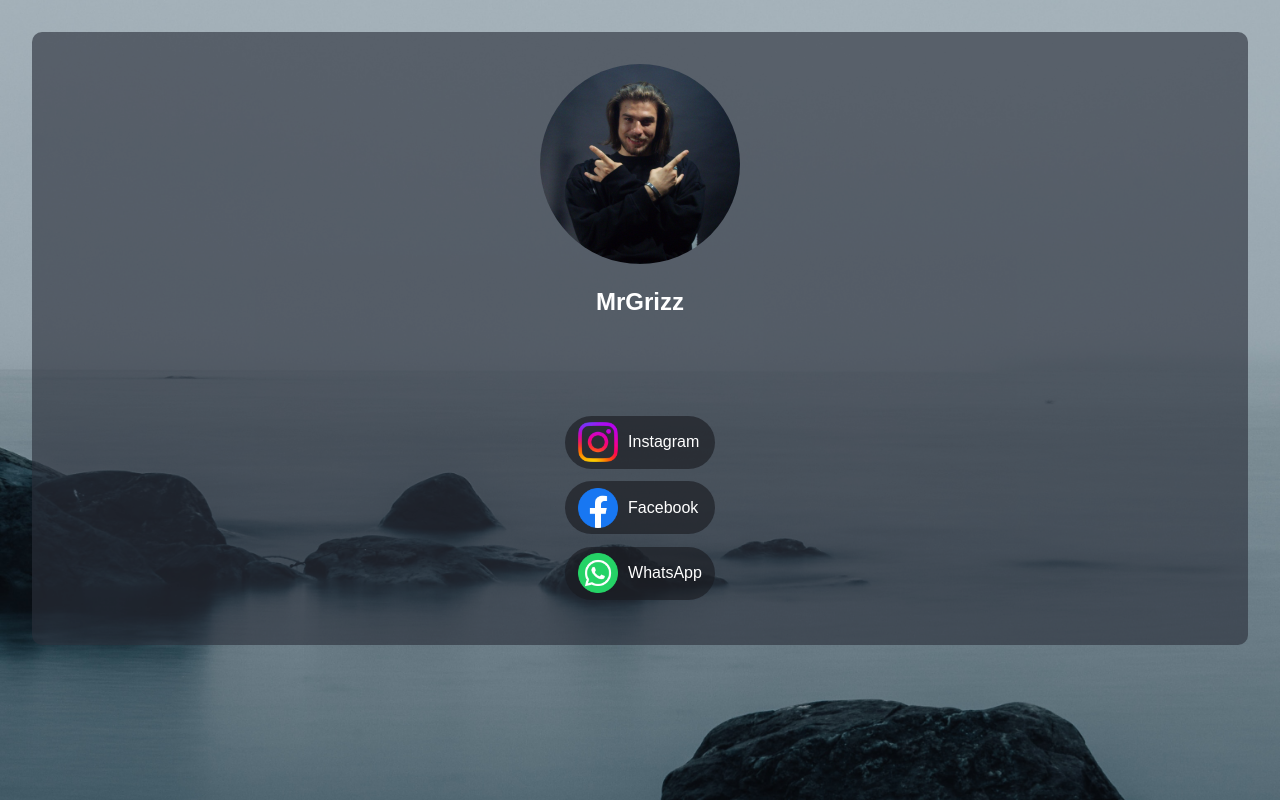
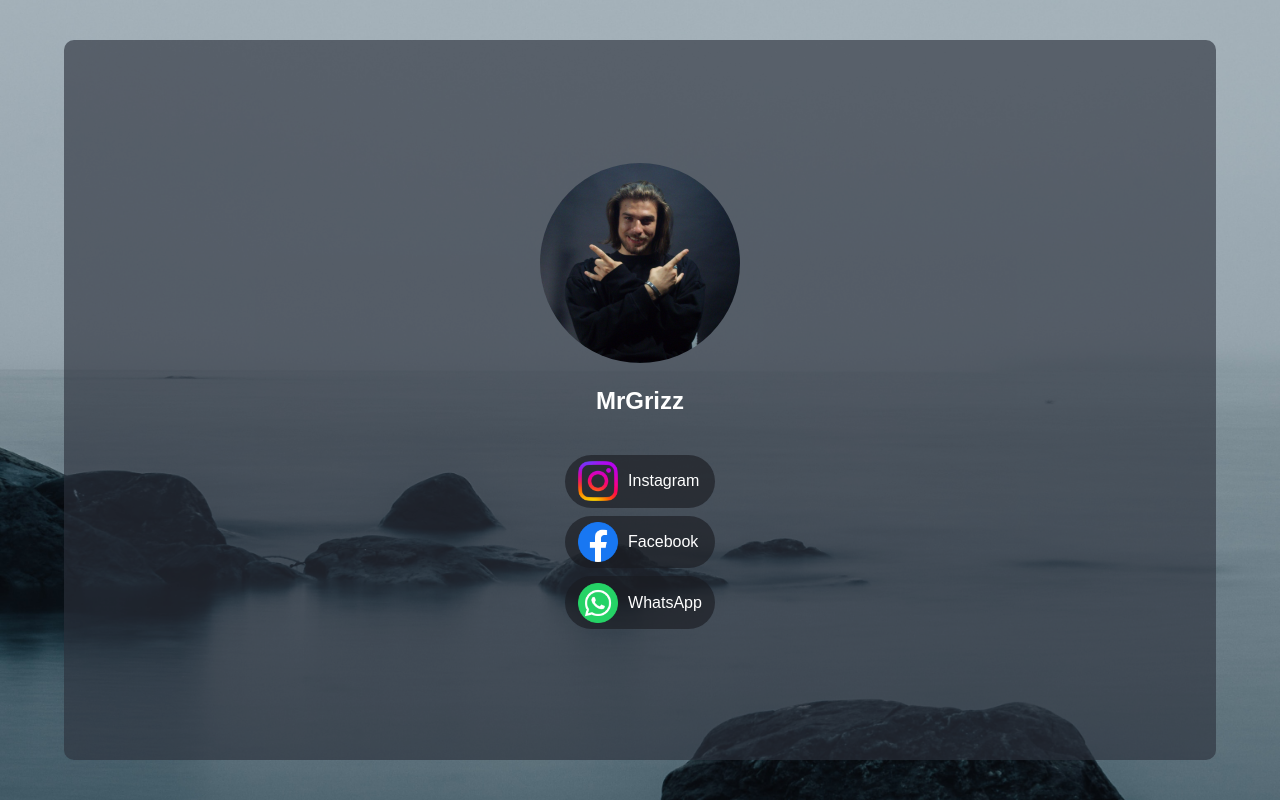
Before and after one commit to MrGrizz11/MrGrizz.github.io, a plain HTML site: page index.html in a window 1280 px wide. Drawn offline with Linux system fonts and the light colour scheme.

Commit message:
Update styles.css

```diff
--- a/styles.css
+++ b/styles.css
@@ -5,15 +5,23 @@ body {
     box-sizing: border-box;
 }
 
+.profile {
+    display: flex;
+    justify-content: center;
+    align-items: center;
+    width: 100%;
+    height: 100vh;
+}
+
 .profile-section {
+    width: 90%;
+    height: 90%;
     display: flex;
     justify-content: center;
     align-items: center;
     flex-direction: column;
-    margin: 2em;
-    background-color: rgba(43, 48, 60, 0.629); /* Add a semi-transparent white background */
+    background-color: rgba(43, 48, 60, 0.629);
     border-radius: 10px; /* Add rounded corners */
-    padding: 2em;
 }
 
 .profile-image img {
@@ -29,7 +37,7 @@ body {
 }
 
 .profile-info h2 {
-    margin-bottom: 100px ;
+    margin-bottom: 40px ;
 }
 
 .social-links {
@@ -41,7 +49,7 @@ body {
 .social-links li {
     background-color: rgba(25, 28, 33, 0.641);
     border-radius: 30px;
-    margin: 0.8em;
+    margin: 0.5em;
     display: flex;
 }
 
```
